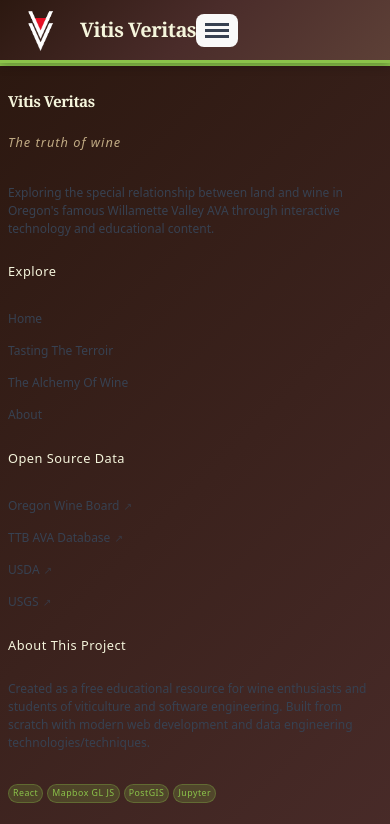
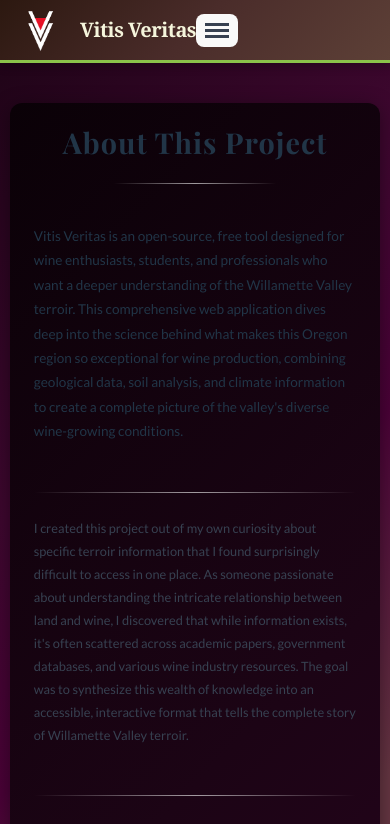
Before and after one commit to TaberNater96/VitisVeritas, a React (Vite) app in the folder frontend/: page /about in a window 390 px wide. Shown: the top 824 px of the page. Built offline with nearby package versions, Linux system fonts and the light colour scheme; no server answers.

Commit message:
Create About page.

```diff
--- a/frontend/src/App.jsx
+++ b/frontend/src/App.jsx
@@ -4,6 +4,7 @@
 import HomePage from './pages/HomePage';
 import AlchemyPage from './pages/AlchemyPage';
 import TerroirPage from './pages/TerroirPage';
+import AboutPage from './pages/AboutPage';
 
 function App() {
   return (
@@ -15,6 +16,7 @@
           <Route path="/" element={<HomePage />} />
           <Route path="/terroir" element={<TerroirPage />} />
           <Route path="/alchemy" element={<AlchemyPage />} />
+          <Route path="/about" element={<AboutPage />} />
         </Routes>
       </main>
 
--- /dev/null
+++ b/frontend/src/pages/AboutPage.css
@@ -0,0 +1,149 @@
+/* About Page Styles */
+.about-page {
+  width: 100%;
+  min-height: calc(100vh - var(--header-height));
+  background: var(--gradient-wine);
+  padding: 0;
+}
+
+.about-content {
+  width: 100%;
+  min-height: calc(100vh - var(--header-height));
+  display: flex;
+  align-items: center;
+  justify-content: center;
+  padding: var(--spacing-3xl) 0;
+}
+
+.about-container {
+  width: 90%;
+  max-width: none;
+  margin: 0 auto;
+  padding: var(--spacing-3xl);
+  background: linear-gradient(135deg, #0a0107 0%, #1c0415 50%, #2d0422 100%);
+  border-radius: 12px;
+  box-shadow: var(--shadow-lg);
+}
+
+.about-title {
+  font-family: 'Playfair Display', var(--font-family-serif);
+  font-size: clamp(2.5rem, 6vw, 4rem);
+  font-weight: var(--font-weight-bold);
+  color: var(--color-text-primary);
+  text-align: center;
+  margin: 0 0 var(--spacing-md) 0;
+  line-height: var(--line-height-tight);
+  letter-spacing: 1px;
+}
+
+.about-divider {
+  border: none;
+  height: 1px;
+  background: linear-gradient(90deg, transparent, rgba(255, 255, 255, 0.6), transparent);
+  margin: var(--spacing-lg) 0;
+  width: 100%;
+}
+
+.about-divider-small {
+  width: 50%;
+  margin: var(--spacing-lg) auto var(--spacing-2xl) auto;
+}
+
+.about-text {
+  display: flex;
+  flex-direction: column;
+  gap: 0;
+  margin-top: 0;
+}
+
+.about-text p {
+  font-family: 'Lato', var(--font-family-primary);
+  font-size: var(--font-size-xl);
+  line-height: 2;
+  color: var(--color-text-secondary);
+  margin: 0 0 var(--spacing-lg) 0;
+  text-align: justify;
+  text-justify: inter-word;
+}
+
+.about-text p:first-child {
+  font-size: var(--font-size-2xl);
+  font-weight: var(--font-weight-medium);
+  color: var(--color-text-primary);
+}
+
+/* Responsive Design */
+@media (max-width: 1024px) {
+  .about-container {
+    width: 90%;
+    padding: var(--spacing-2xl);
+    margin: 0 auto;
+  }
+
+  .about-title {
+    font-size: clamp(2.2rem, 5.5vw, 3.5rem);
+    margin-bottom: var(--spacing-md);
+  }
+
+  .about-text {
+    gap: 0;
+    margin-top: 0;
+  }
+}
+
+@media (max-width: 768px) {
+  .about-content {
+    padding: var(--spacing-2xl) 0;
+  }
+
+  .about-container {
+    width: 90%;
+    padding: var(--spacing-xl);
+  }
+
+  .about-title {
+    font-size: clamp(2rem, 5vw, 3rem);
+    margin-bottom: var(--spacing-md);
+  }
+
+  .about-text {
+    gap: 0;
+    margin-top: 0;
+  }
+
+  .about-text p {
+    font-size: var(--font-size-lg);
+    line-height: 1.9;
+    text-align: left;
+  }
+
+  .about-text p:first-child {
+    font-size: var(--font-size-xl);
+  }
+}
+
+@media (max-width: 480px) {
+  .about-container {
+    width: 95%;
+    padding: var(--spacing-lg);
+  }
+
+  .about-title {
+    font-size: clamp(1.8rem, 4.5vw, 2.5rem);
+    margin-bottom: var(--spacing-md);
+  }
+
+  .about-text {
+    gap: 0;
+    margin-top: 0;
+  }
+
+  .about-text p {
+    font-size: var(--font-size-md);
+    line-height: 1.8;
+  }
+
+  .about-text p:first-child {
+    font-size: var(--font-size-lg);
+  }
+}
--- /dev/null
+++ b/frontend/src/pages/AboutPage.jsx
@@ -0,0 +1,66 @@
+import React from 'react';
+import './AboutPage.css';
+
+const AboutPage = () => {
+  return (
+    <div className="about-page">
+      <div className="about-content">
+        <div className="about-container">
+          <h1 className="about-title">About This Project</h1>
+
+          <div className="about-divider about-divider-small"></div>
+
+          <div className="about-text">
+            <p>
+              Vitis Veritas is an open-source, free tool designed for wine enthusiasts, students,
+              and professionals who want a deeper understanding of the Willamette Valley terroir.
+              This comprehensive web application dives deep into the science behind what makes
+              this Oregon region so exceptional for wine production, combining geological data,
+              soil analysis, and climate information to create a complete picture of the valley's
+              diverse wine-growing conditions.
+            </p>
+
+            <div className="about-divider"></div>
+
+            <p>
+              I created this project out of my own curiosity about specific terroir information
+              that I found surprisingly difficult to access in one place. As someone passionate
+              about understanding the intricate relationship between land and wine, I discovered
+              that while information exists, it's often scattered across academic papers,
+              government databases, and various wine industry resources. The goal was to synthesize
+              this wealth of knowledge into an accessible, interactive format that tells the
+              complete story of Willamette Valley terroir.
+            </p>
+
+            <div className="about-divider"></div>
+
+            <p>
+              Beyond satisfying scientific curiosity, this tool serves a practical purpose for
+              planning winery and vineyard visits. I wanted to create a single, comprehensive
+              resource that would allow wine tourists and enthusiasts to plan trips with a deeper
+              understanding of what they're experiencing. Most existing resources only feature
+              a limited selection of wineries and vineyards, often missing many excellent
+              locations and failing to represent the Willamette Valley as a complete ecosystem.
+              This application aims to be truly comprehensive, covering all wineries and
+              vineyards with any online presence throughout the entire valley.
+            </p>
+
+            <div className="about-divider"></div>
+
+            <p>
+              The vision behind Vitis Veritas is to demonstrate how the land itself shapes the wine.
+              Through detailed visualizations of soil types, elevation changes, climate patterns,
+              and geological formations, users can see exactly why wines from different parts of
+              the valley express such distinct characteristics. This isn't just about where wineries
+              are located – it's about understanding the fundamental forces of nature that influence
+              every glass of Willamette Valley wine, from the volcanic soils of the Dundee Hills
+              to the sedimentary deposits of the valley floor.
+            </p>
+          </div>
+        </div>
+      </div>
+    </div>
+  );
+};
+
+export default AboutPage;
```
